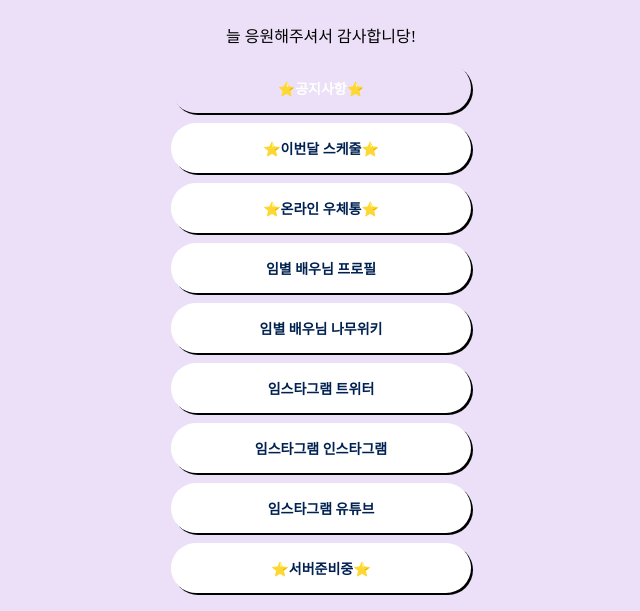
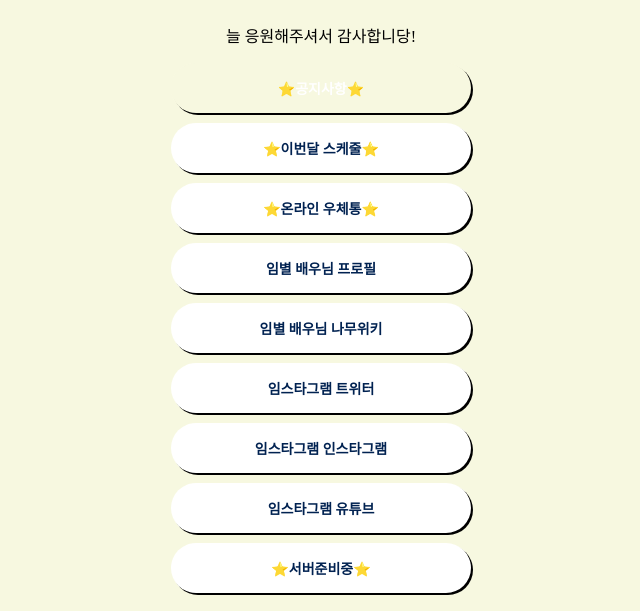
Before and after one commit to Limstargram/Limstargram.github.io, a plain HTML site: page index.html in a window 1280 px wide. In both pictures the pointer is over the link "⭐공지사항⭐". Shown: the part 199-810 px from the top of the page, without its empty margins (319-959 px from the left). Drawn offline with Linux system fonts and the light colour scheme; a web font is replaced by a local one.

Commit message:
Update index.html

```diff
--- a/index.html
+++ b/index.html
@@ -15,7 +15,7 @@
             }
             font-family: "Pretendard",serif;
         }
-            body{background-color: #ECE0F8;}
+            body{background-color: #F7F8E0;}
             .profile{
                 width: 100px;
                 height: 100px;
@@ -76,7 +76,7 @@
                 box-shadow: 2px 2px black;
             }
             .wrap > a:hover {
-                background-color: #ECE0F8;
+                background-color: #F7F8E0;
                 color: #ffffff;
 
             }
```
